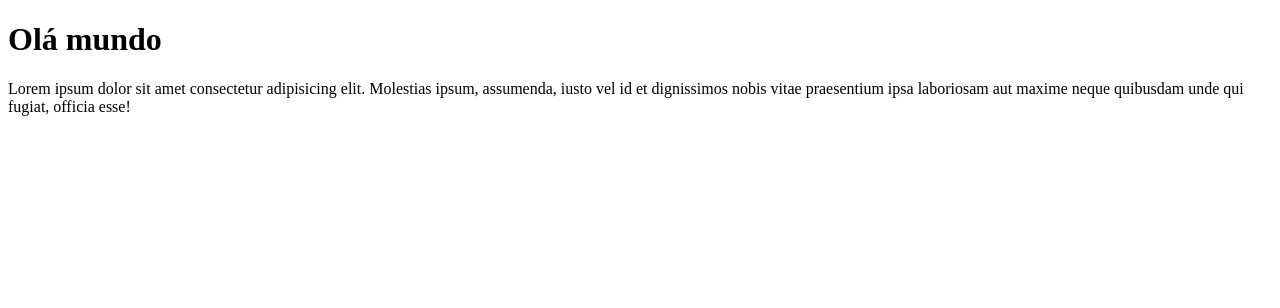
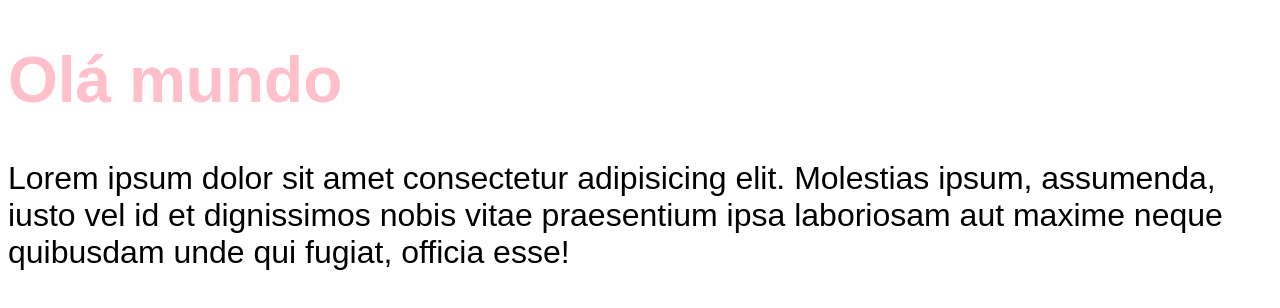
Before and after one commit to Liebertt/Curso-de-React-JS-19-e-Next.js-15, a React (Vite) app in the folder chronos-pomodoro/: page / in a window 1280 px wide. Shown: the top 308 px of the page. Built offline with nearby package versions, Linux system fonts and the light colour scheme.

Commit message:
Adicionado os arquivos de CSS - global.css e theme.css

```diff
--- a/chronos-pomodoro/src/App.tsx
+++ b/chronos-pomodoro/src/App.tsx
@@ -1,4 +1,5 @@
-
+import './styles/theme.css';
+import './styles/global.css';
 
 export function App() {
     console.log('Oi');
--- /dev/null
+++ b/chronos-pomodoro/src/styles/global.css
@@ -0,0 +1,8 @@
+body {
+    font-family: sans-serif;
+    font-size: 32px;
+}
+
+h1 {
+    color: var(--primary);
+}
--- /dev/null
+++ b/chronos-pomodoro/src/styles/theme.css
@@ -0,0 +1,3 @@
+:root {
+    --primary: pink;
+}
```
